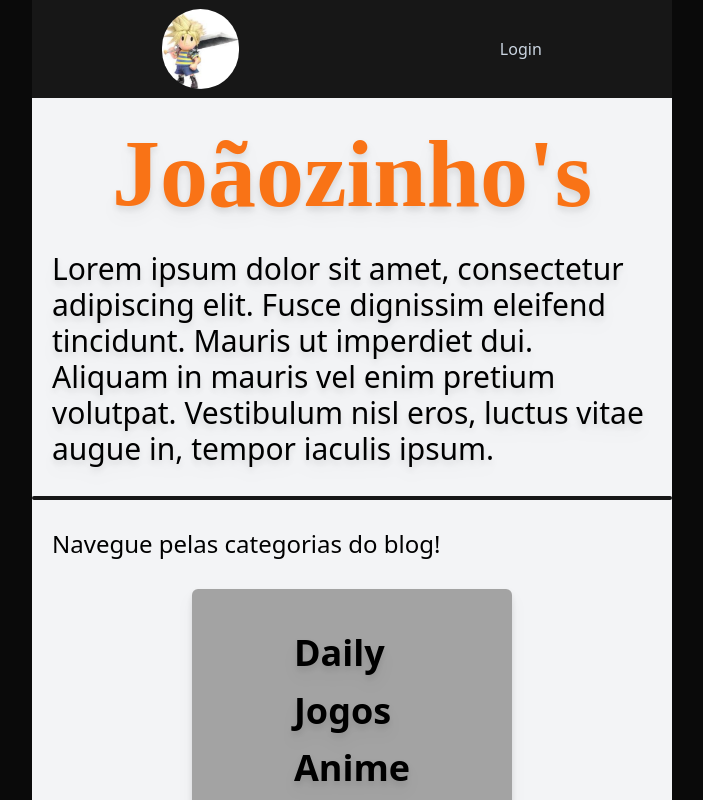
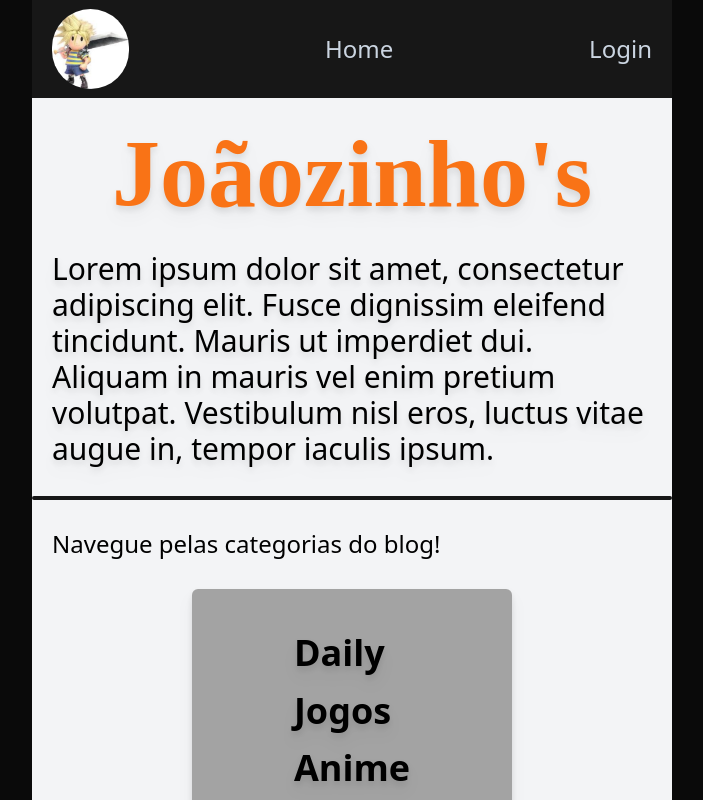
Before and after one commit to EdPPF/trainee2023-frontEnd, a React (Vite) app: page / in a window 1280 px wide. Shown: the top 800 px of the page, without its empty margins (288-991 px from the left). Built offline with nearby package versions, Linux system fonts and the light colour scheme.

Commit message:
Hotfix: Alguns ajustes na Navbar.

```diff
--- a/src/components/Navbar.jsx
+++ b/src/components/Navbar.jsx
@@ -3,13 +3,17 @@ import { Link } from "react-router-dom";
 export function Navbar() {
     return (
         <nav
-        className="h-[98px] bg-neutral-900 text-slate-300 flex items-center justify-around"
+        className="h-[98px] bg-neutral-900 text-slate-300 flex items-center justify-between text-2xl"
         >
             <Link
             to="/"><img src="src/assets/images/Cucas.png" alt="Home"
-            className="h-20 rounded-full" />
+            className="h-20 mx-5 rounded-full text-right"
+            />
             </Link>
-            <Link to="/login"> Login </Link>
+
+            <Link to="/"> Home </Link>
+
+            <Link to="/login" className="mx-5"> Login </Link>
         </nav>
     )
 }
```
